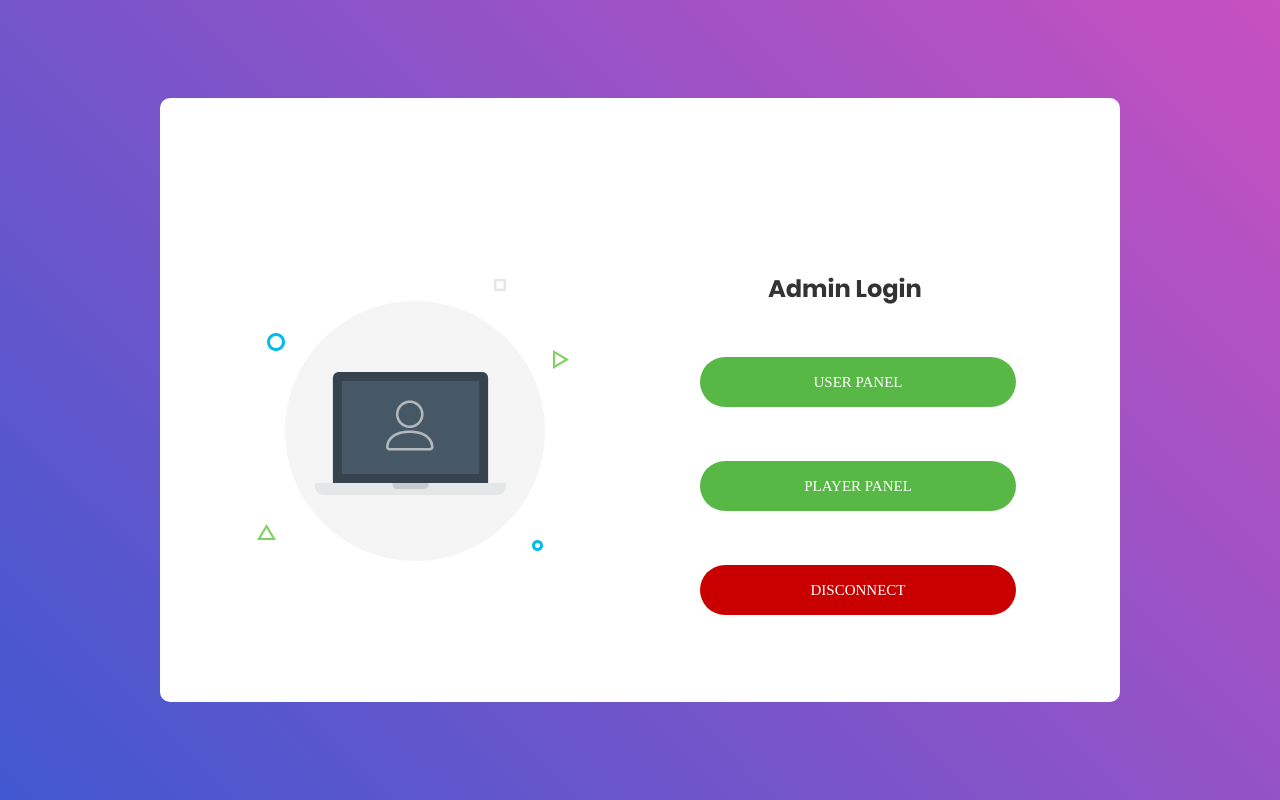
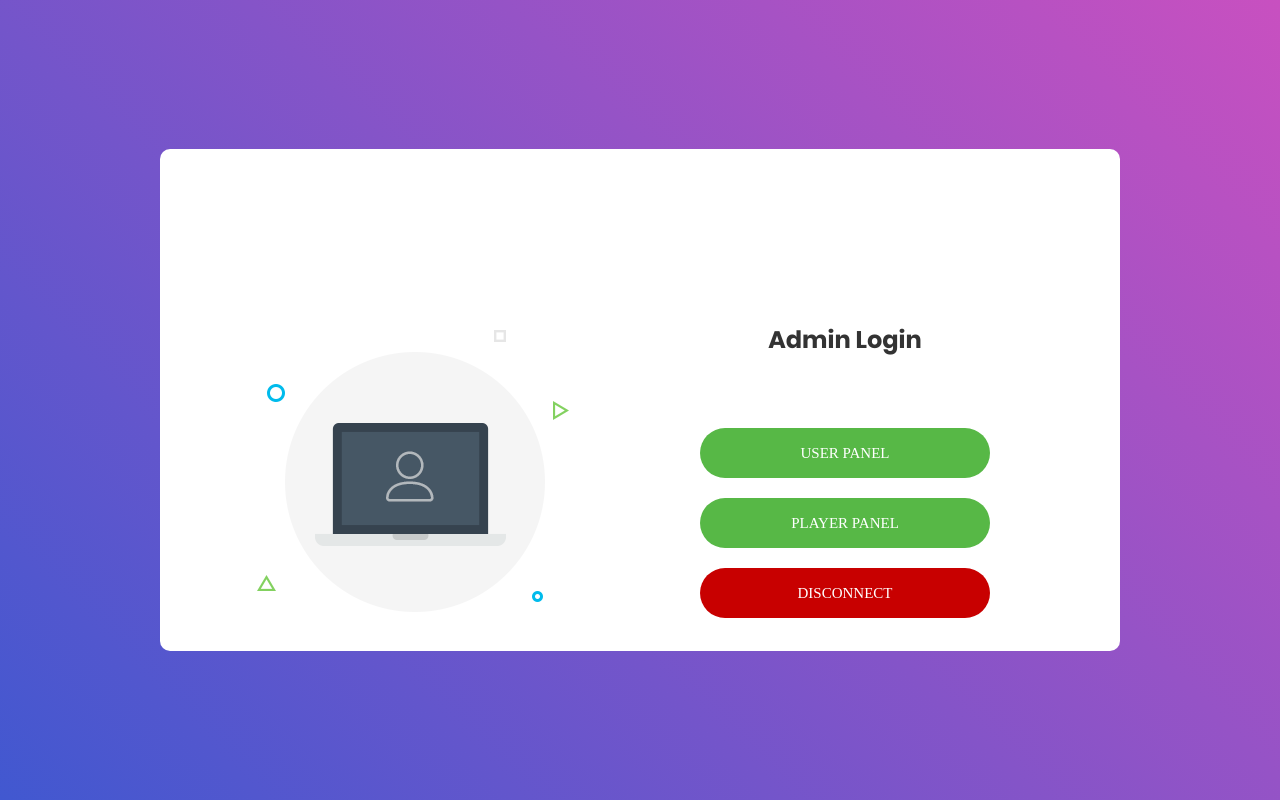
Before and after one commit to TomLorenzi/LifePanel---Arma-Altis-Life, a plain HTML site: page panel.html in a window 1280 px wide. Drawn offline with nearby package versions, Linux system fonts and the light colour scheme; sample sign-in values are in the browser's storage; a web font is replaced by a local one.

Commit message:
make panel.html responsive + changed button for players.html

```diff
--- a/panel.html
+++ b/panel.html
@@ -41,21 +41,15 @@
 					<span class="login100-form-title">
 						Admin Login
 					</span>
-					<span class="login100-form-title">
-						<div class="login100-pic js-tilt" data-tilt>
+					<div class="container-login100-form-btn">
 							<button id="users" onclick="usersBtn()" class="login100-form-btn">User panel</button>
-						</div>
-					</span>
-					<span class="login100-form-title">
-						<div class="login100-pic js-tilt" data-tilt>
+					</div>
+					<div class="container-login100-form-btn">
 							<button id="players" onclick="playersBtn()" class="login100-form-btn">Player panel</button>
-						</div>
-					</span>
-					<span class="login100-form-title">
-						<div class="login100-pic js-tilt" data-tilt>
+					</div>
+					<div class="container-login100-form-btn">
 							<button id="deco" onclick="disconnectBtn()" class="login200-form-btn">Disconnect</button>
-						</div>
-					</span>
+					</div>
 				</div>
 			</div>
 		</div>
```
Also changed, not shown: players.html (+2 -2 lines).
